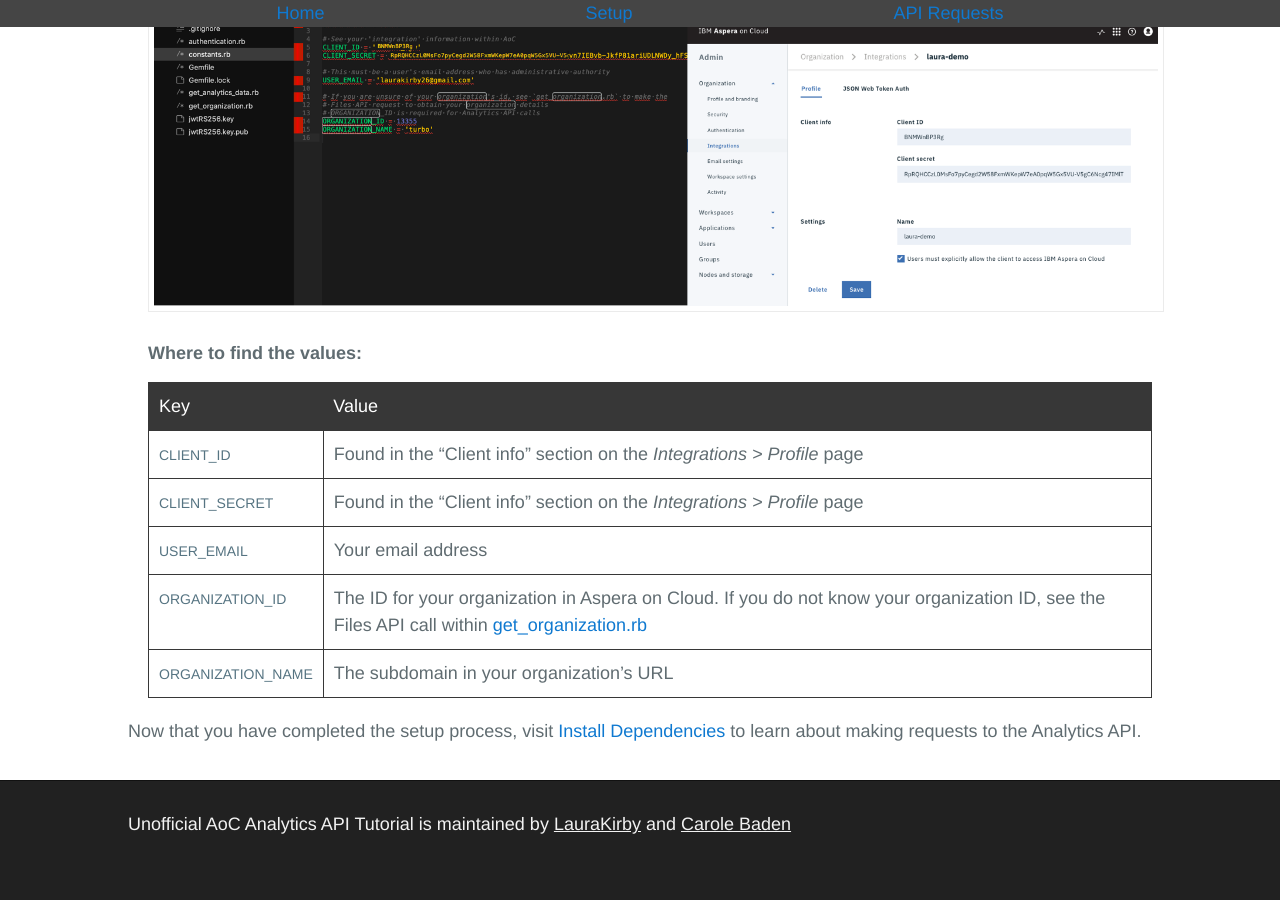
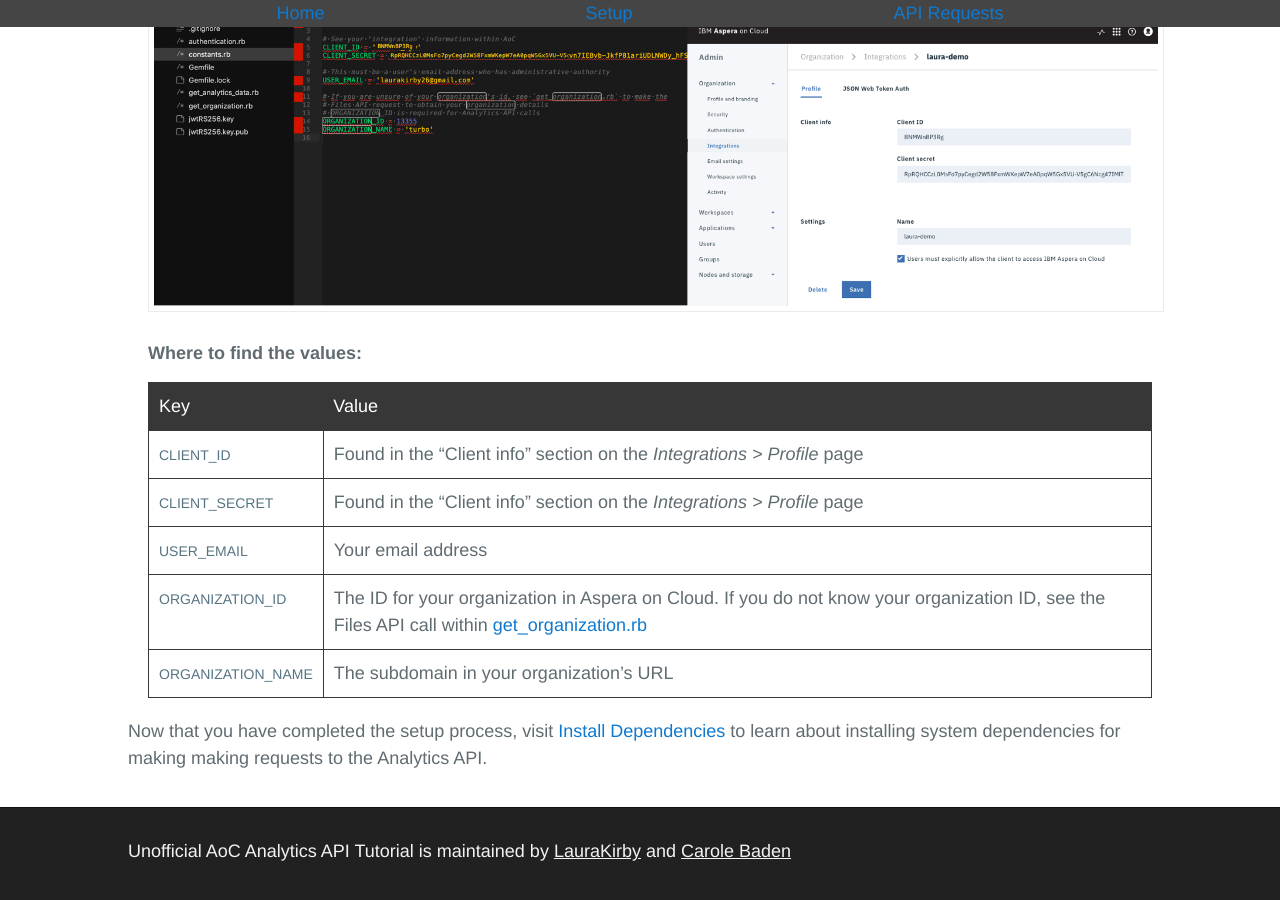
Before and after one commit to LauraKirby/aspera-ibm-analytics-api, a Jekyll site: the page built from setup.md, in a window 1280 px wide and 900 px high, scrolled down 7481 px. Built offline with Jekyll 4.4.1, drawn with Linux system fonts in a browser that asks for light colours; our own code applies the rules of GitHub Pages for plain Markdown files; the repository's description, which GitHub fills in, is left out; before the commit the page ends 8354 px from its top, so only the background shows below that.

Commit message:
update the purpose of the next part of the tutorial

```diff
--- a/setup.md
+++ b/setup.md
@@ -137,4 +137,4 @@ There are two main procedures:
     | `ORGANIZATION_ID` | The ID for your organization in Aspera on Cloud. If you do not know your organization ID, see the Files API call within [get_organization.rb](https://github.com/LauraKirby/aspera-ibm-analytics-api/blob/master/analytics-api-demo/get_organization.rb) |
     | `ORGANIZATION_NAME` | The subdomain in your organization's URL |
 
-Now that you have completed the setup process, visit [Install Dependencies](./dependencies.md) to learn about making requests to the Analytics API.
+Now that you have completed the setup process, visit [Install Dependencies](./dependencies.md) to learn about installing system dependencies for making making requests to the Analytics API.
```
